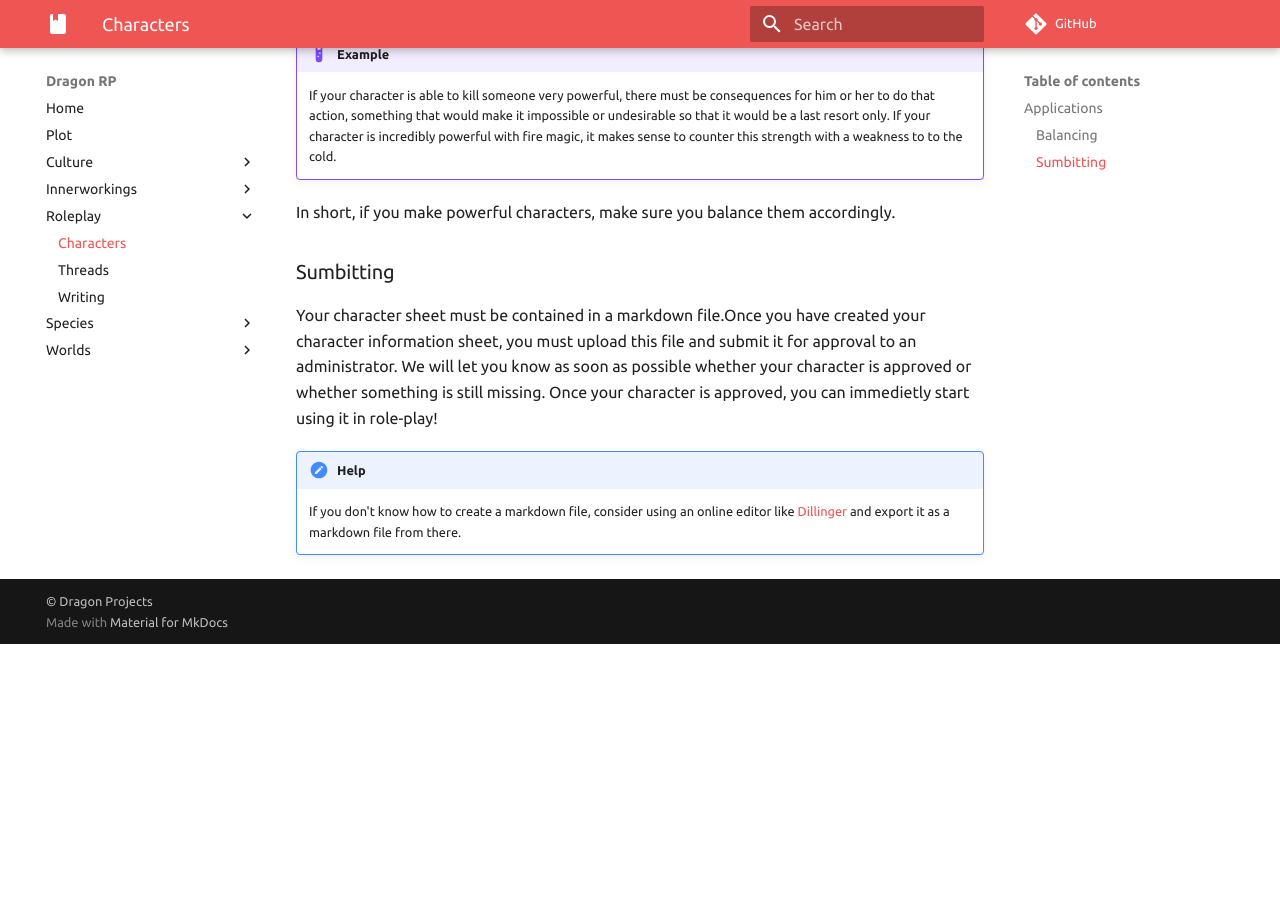
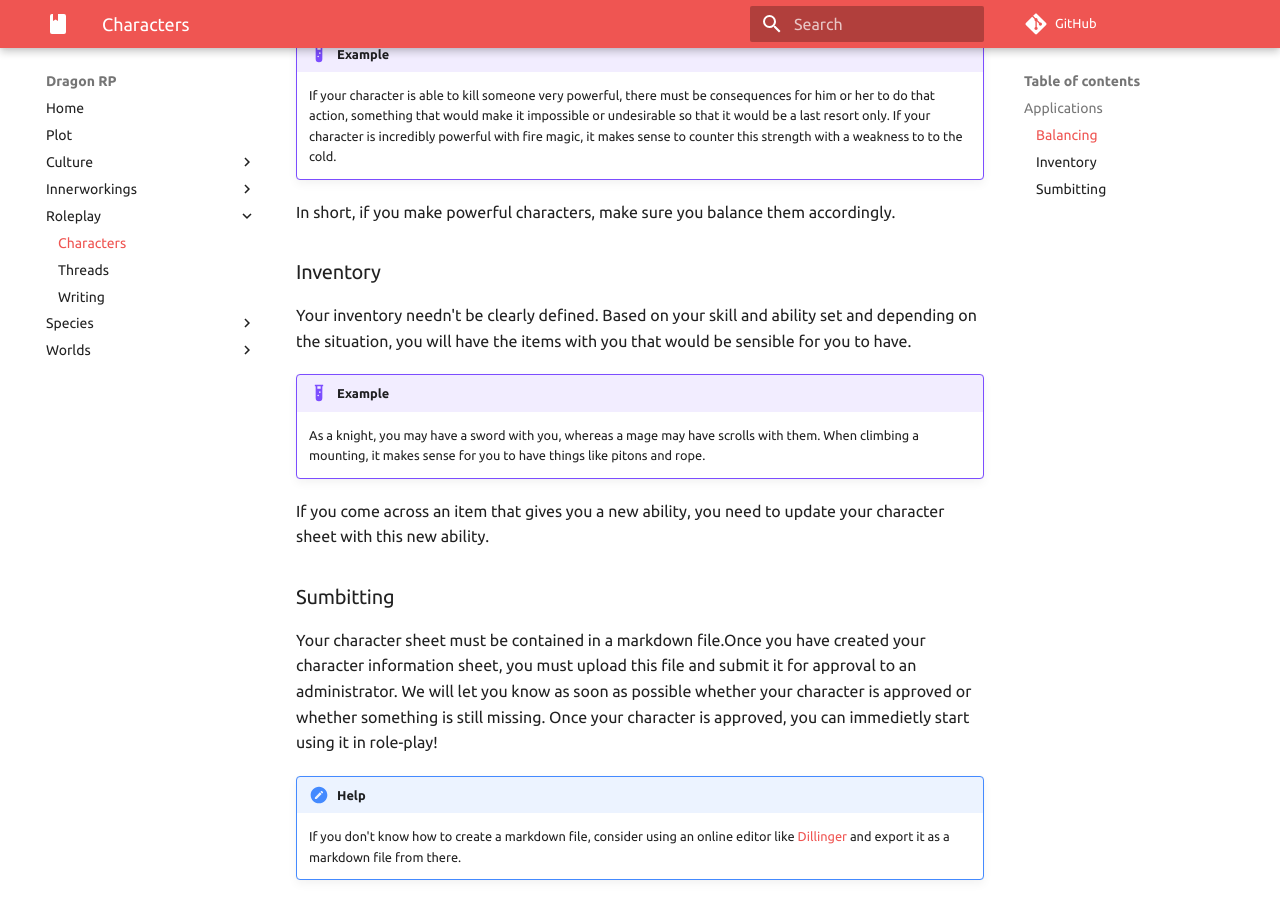
Before and after one commit to dragonprojects/dragonroleplay, an MkDocs documentation site: the page built from docs/Roleplay/Characters.md, in a window 1280 px wide and 900 px high, scrolled down 758 px. Built offline with MkDocs 1.6.1 and Material for MkDocs 9.7.7, drawn with Linux system fonts in a browser that asks for light colours; comment, search, counter and statistics services are not loaded; before the commit the page ends 1402 px from its top, so only the background shows below that.

Commit message:
Update Characters.md

```diff
--- a/docs/Roleplay/Characters.md
+++ b/docs/Roleplay/Characters.md
@@ -21,6 +21,14 @@ Technically, any character can be made as powerful as you want them to be as lon
 
 In short, if you make powerful characters, make sure you balance them accordingly.
 
+### Inventory
+Your inventory needn't be clearly defined. Based on your skill and ability set and depending on the situation, you will have the items with you that would be sensible for you to have.
+
+!!! example
+    As a knight, you may have a sword with you, whereas a mage may have scrolls with them. When climbing a mounting, it makes sense for you to have things like pitons and rope.
+
+If you come across an item that gives you a new ability, you need to update your character sheet with this new ability.
+
 ### Sumbitting
 Your character sheet must be contained in a markdown file.Once you have created your character information sheet, you must upload this file and submit it for approval to an administrator. We will let you know as soon as possible whether your character is approved or whether something is still missing. Once your character is approved, you can immedietly start using it in role-play!
 
```
